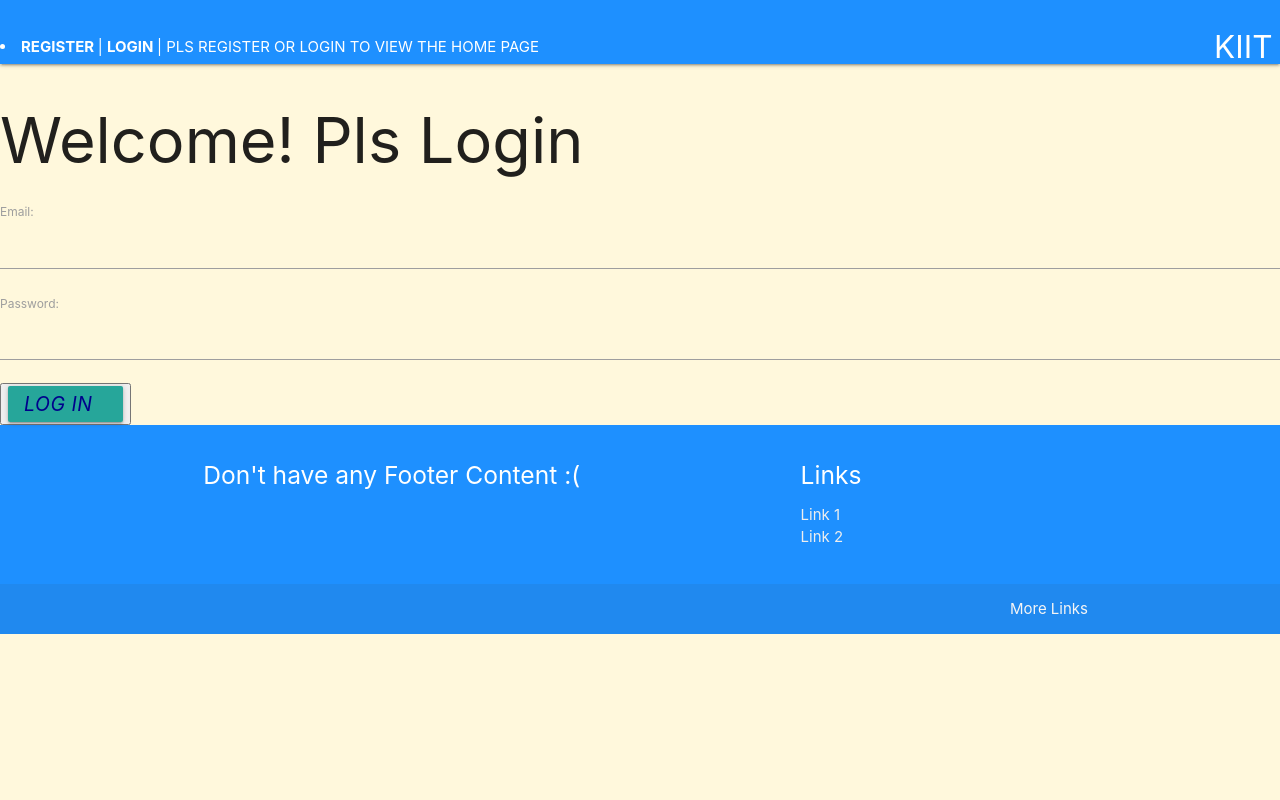
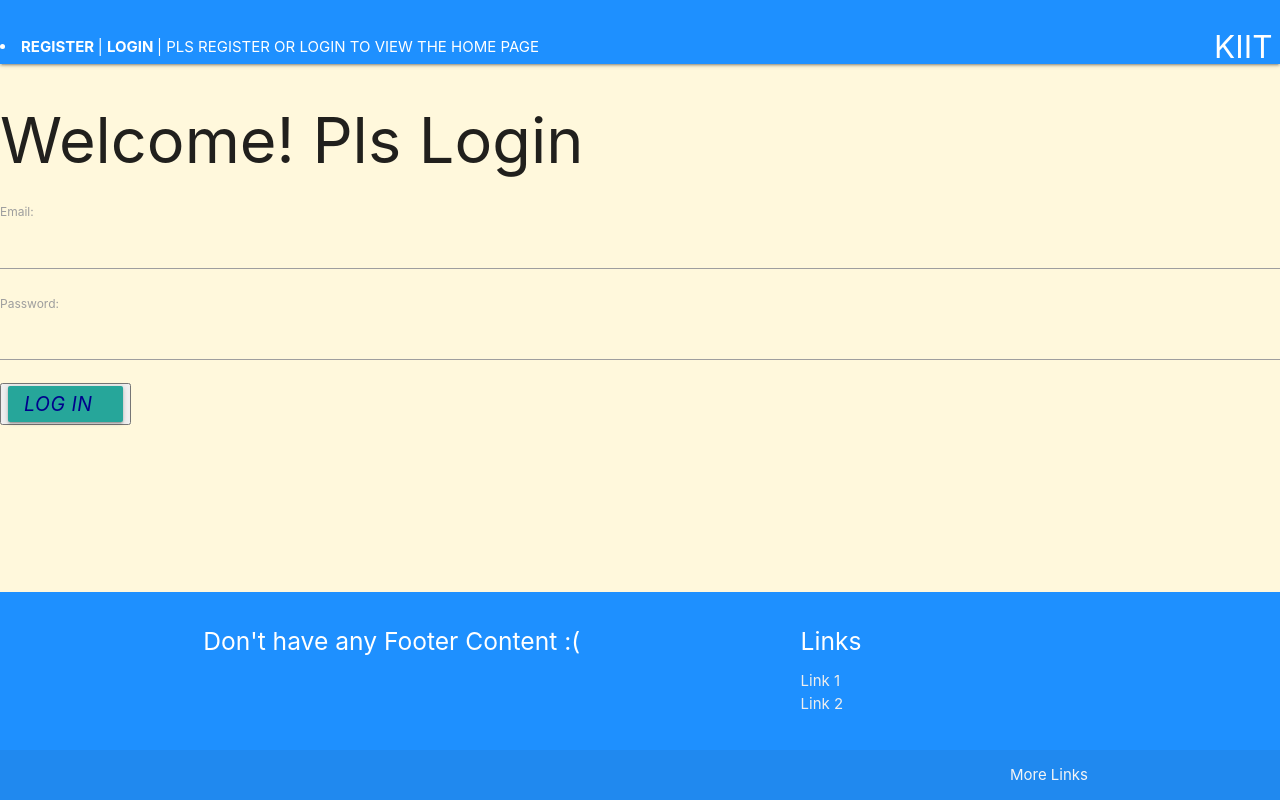
Before and after one commit to ShahswatJha/DjangoBasic-User-Auth, a Django app: page /login/ in a window 1280 px wide. Run offline with Django 3.2, Linux system fonts and the light colour scheme.

Commit message:
Update base.html

```diff
--- a/Userauth/templates/base.html
+++ b/Userauth/templates/base.html
@@ -35,15 +35,14 @@
        </div>
     </nav>
   </div>
-<body style="background-color:cornsilk; font-size: 100%;"  >
-    <main>
+<body style="background-color:cornsilk; font-size: 100%; display: flex; min-height: 100vh; flex-direction: column;" >
+    <main style="flex: 1 0 auto;">
     {% block content %}
 
     {% endblock content %}
 
     </main>
 
-  </body>
   <footer class="page-footer" style="background:dodgerblue;">
     <div class="container">
       <div class="row">
@@ -66,4 +65,5 @@
       </div>
     </div>
   </footer>
+</body>
 </html>
```
